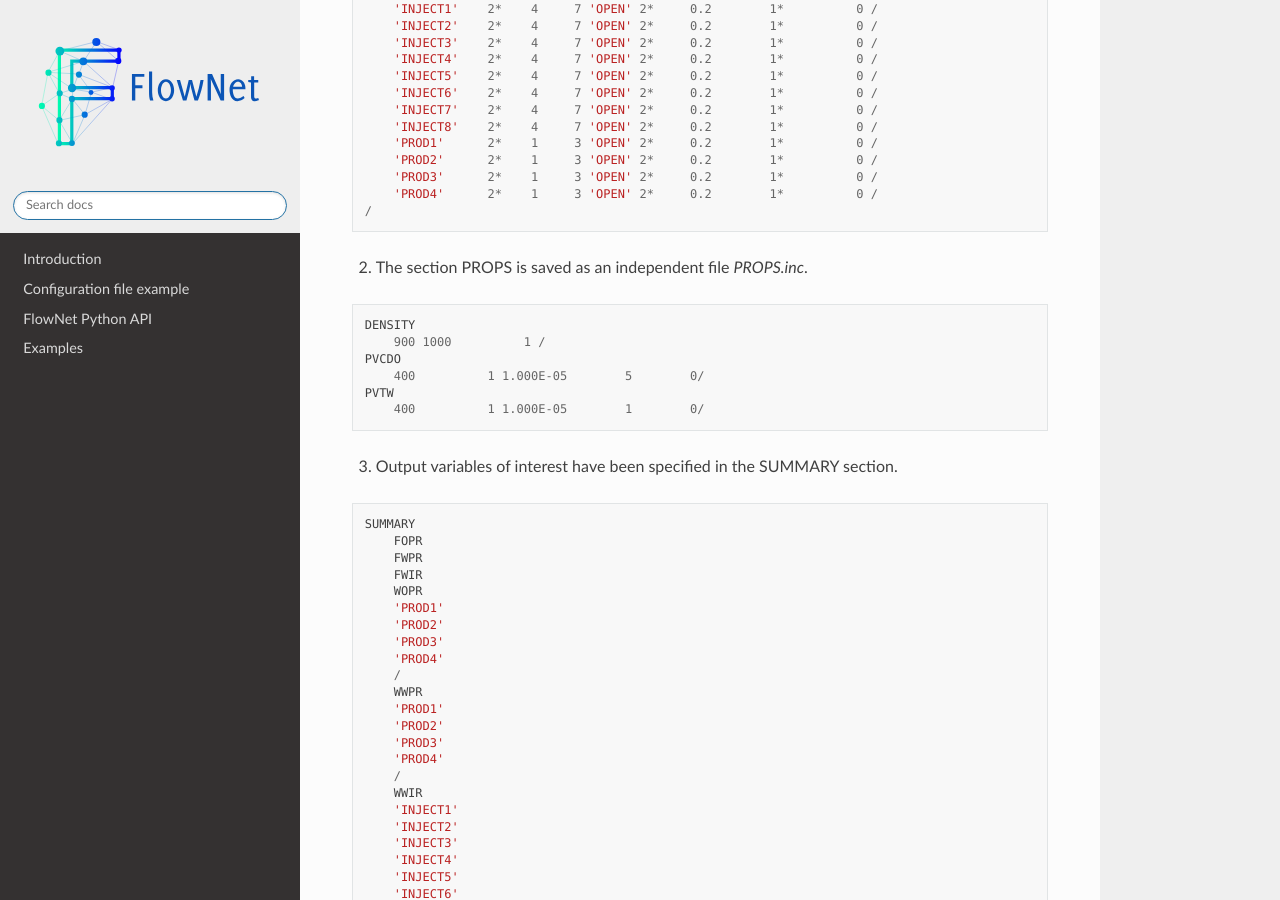
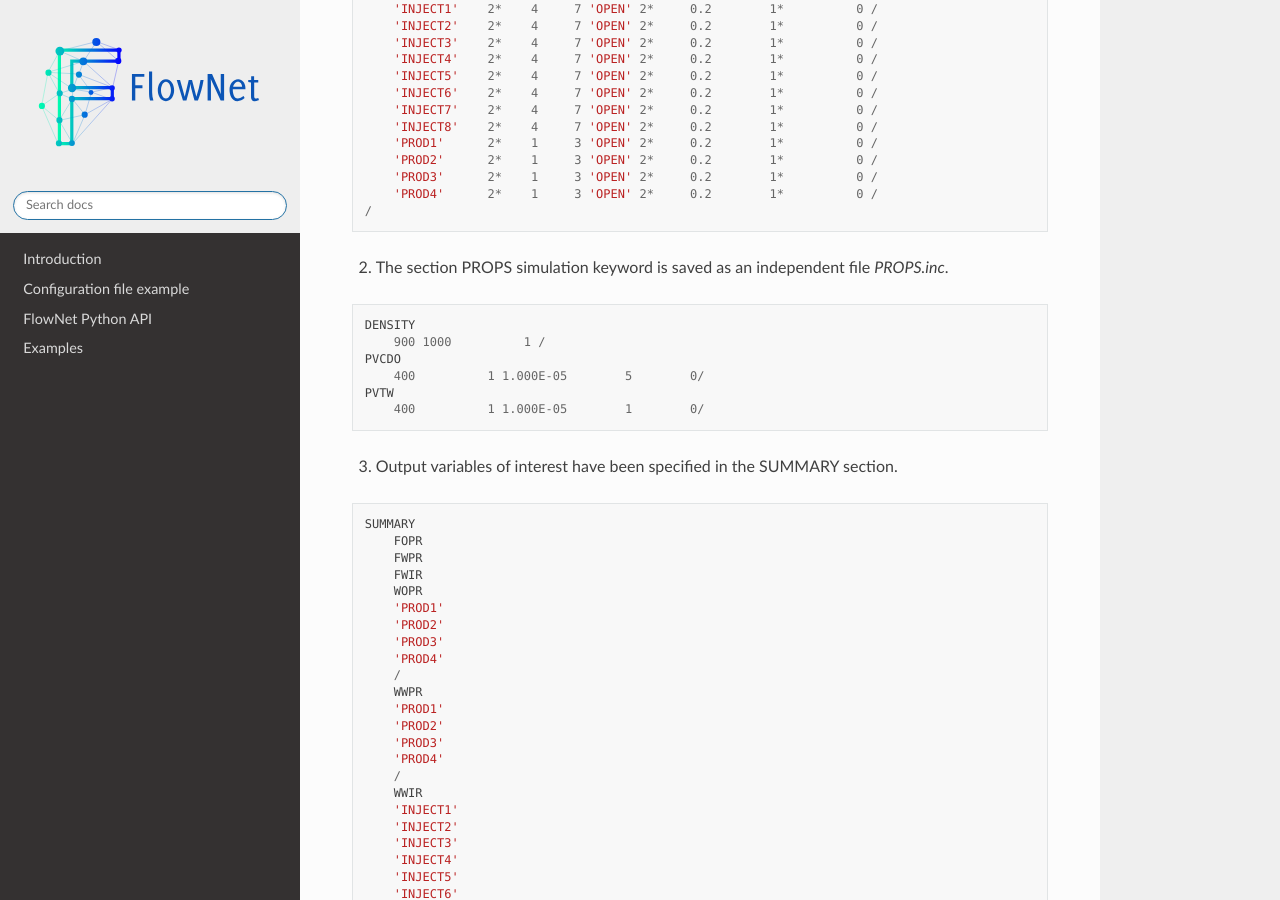
Before and after one commit to equinor/flownet, a Sphinx documentation site: the page built from docs/egg_model_example.rst, in a window 1280 px wide and 900 px high, scrolled down 666 px. Built offline with Sphinx 7.4.7 and the Read the Docs theme 2.0.0, drawn with Linux system fonts in a browser that asks for light colours.

Commit message:
Update docs/egg_model_example.rst
Co-authored-by: Wouter J. de Bruin <9119793+wouterjdb@users.noreply.github.com>

```diff
--- a/docs/egg_model_example.rst
+++ b/docs/egg_model_example.rst
@@ -41,7 +41,7 @@ A few modifications to the original Egg model input file `Egg_Model_ECL.DATA` ar
 
 
 
-2. The section PROPS is saved as an independent file `PROPS.inc`.
+2. The section PROPS simulation keyword is saved as an independent file `PROPS.inc`.
 
 ::
 
```
